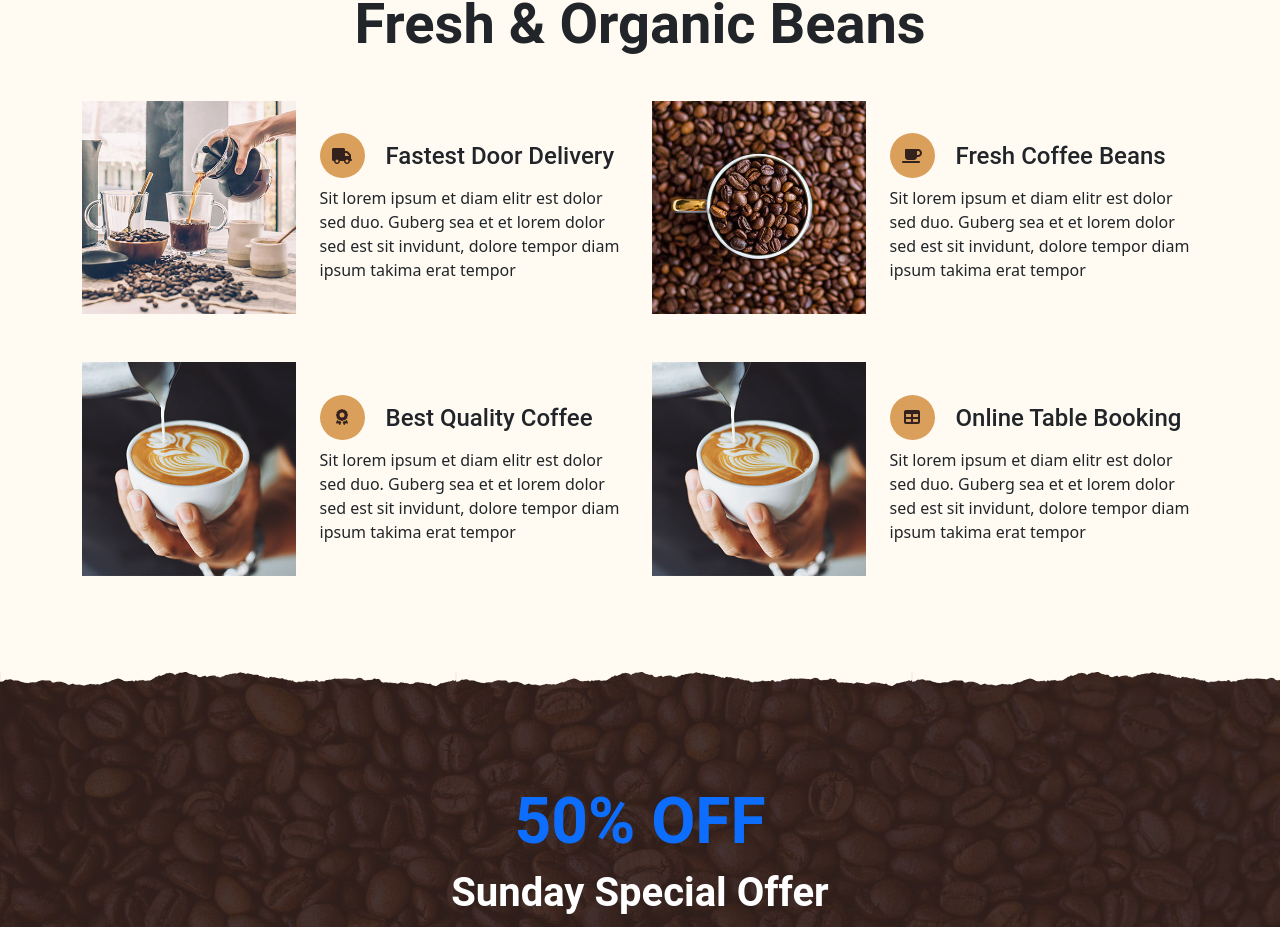
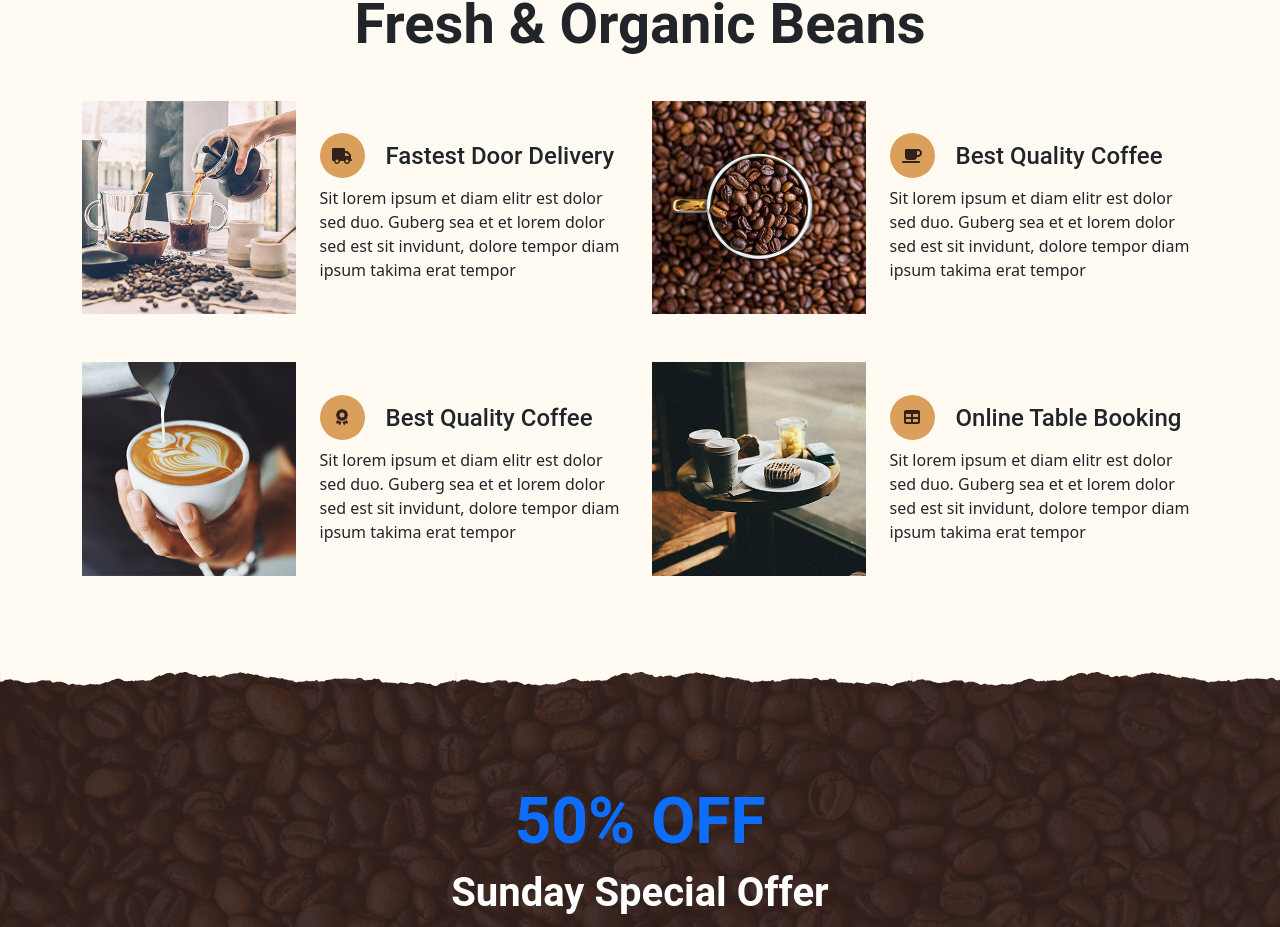
Before and after one commit to mohsen-deilami/coffee-next, a Next.js app: page / in a window 1280 px wide. Shown: the part 1787-2714 px from the top of the page. Built offline with nearby package versions, Linux system fonts and the light colour scheme; data requests are answered from the project's data file.

Commit message:
edit newslater

```diff
--- a/components/templates/index/Menu.js
+++ b/components/templates/index/Menu.js
@@ -1,7 +1,8 @@
 
     import React from 'react'
 
-    export default function Menu() {
+    export default function Menu({menu}) {
+        console.log("menu:=>", menu);
       return (
         <div className="container-fluid pt-5 " >
         <div className="container">
--- a/components/templates/index/Offer.js
+++ b/components/templates/index/Offer.js
@@ -6,7 +6,7 @@ export default function Offer() {
   const sendHandler = async (event) => {
     event.preventDefault();
     setShowAlert(false);
-    const res = await fetch("http://localhost:4000/newsLetters", {
+    const res = await fetch("http://localhost:4000/newsletters", {
       method: "post",
       headers: {
         "Content-Type": "application/json",
--- a/components/templates/index/Service.js
+++ b/components/templates/index/Service.js
@@ -1,7 +1,7 @@
 import ServiceItem from "@/Components/moduls/serviceItem/ServiceItem";
 import React from "react";
 
-export default function Service() {
+export default function Service({services}) {
   return (
     <div className="container-fluid pt-5">
       <div className="container">
@@ -15,38 +15,17 @@ export default function Service() {
           <h1 className="display-4">Fresh & Organic Beans</h1>
         </div>
         <div className="row">
+          {services?.map(service=>(
+
           <ServiceItem
-            title="Fastest Door Delivery"
-            img="img/service-1.jpg"
-            desc={
-              "Sit lorem ipsum et diam elitr est dolor sed duo. Guberg sea et et lorem dolor sed est sit invidunt, dolore tempor diam ipsum takima erat tempor"
-            }
-             icon="faTruck"
+          key={service.id}
+            title={service.title}
+            img={service.img}
+            desc={service.desc }
+             icon={service.icon}
           />
-          <ServiceItem
-            title="Fresh Coffee Beans"
-            img="img/service-2.jpg"
-            desc={
-              "Sit lorem ipsum et diam elitr est dolor sed duo. Guberg sea et et lorem dolor sed est sit invidunt, dolore tempor diam ipsum takima erat tempor"
-            }
-             icon="faCoffee"
-          />
-          <ServiceItem
-            title="Best Quality Coffee"
-            img="img/service-3.jpg"
-            desc={
-              "Sit lorem ipsum et diam elitr est dolor sed duo. Guberg sea et et lorem dolor sed est sit invidunt, dolore tempor diam ipsum takima erat tempor"
-            }
-              icon="faAward"
-          />
-          <ServiceItem
-            title="Online Table Booking"
-            img="img/service-3.jpg"
-            desc={
-              "Sit lorem ipsum et diam elitr est dolor sed duo. Guberg sea et et lorem dolor sed est sit invidunt, dolore tempor diam ipsum takima erat tempor"
-            }
-             icon="faTable"
-          />
+          ))}
+
 
         </div>
       </div>
--- a/data/db.json
+++ b/data/db.json
@@ -1,108 +1,159 @@
 {
   "menu": [
     {
-      "id": "1",
+      "id": 1,
       "title": "Black Coffee",
+      "price": 5,
       "desc": "Sit lorem ipsum et diam elitr est dolor sed duo guberg sea et et lorem dolor",
-      "price": 8,
-      "img": "/img/menu-1.jpg",
-      "off": 0
+      "score": 5,
+      "off": 0,
+      "type": "cold",
+      "img": "/img/menu-1.jpg"
     },
     {
-      "id": "2",
-      "title": "Chocolete Coffee",
+      "id": 2,
+      "title": "Hot Chocolete",
+      "price": 4,
       "desc": "Sit lorem ipsum et diam elitr est dolor sed duo guberg sea et et lorem dolor",
-      "price": 7,
-      "img": "/img/menu-2.jpg",
-      "off": 0
+      "score": 4.4,
+      "off": 0,
+      "type": "hot",
+      "img": "/img/menu-2.jpg"
+    },
+    {
+      "id": 3,
+      "title": "Ice Cream",
+      "price": 6,
+      "desc": "Sit lorem ipsum et diam elitr est dolor sed duo guberg sea et et lorem dolor",
+      "score": 4.9,
+      "off": 0,
+      "type": "cold",
+      "img": "/img/menu-3.jpg"
+    },
+    {
+      "id": 4,
+      "title": "Tea",
+      "price": 3,
+      "desc": "Sit lorem ipsum et diam elitr est dolor sed duo guberg sea et et lorem dolor",
+      "score": 5,
+      "off": 0,
+      "type": "hot",
+      "img": "/img/menu-4.jpeg"
+    },
+    {
+      "id": 5,
+      "title": "Chocolate Milk",
+      "price": 4,
+      "desc": "Sit lorem ipsum et diam elitr est dolor sed duo guberg sea et et lorem dolor",
+      "score": 4.8,
+      "off": 0,
+      "type": "hot",
+      "img": "/img/menu-5.jpeg"
+    },
+    {
+      "id": 6,
+      "title": "Banana Milk",
+      "price": 12,
+      "desc": "Sit lorem ipsum et diam elitr est dolor sed duo guberg sea et et lorem dolor",
+      "score": 4.9,
+      "off": 0,
+      "type": "cold",
+      "img": "/img/menu-6.jpeg"
     }
   ],
   "services": [
     {
-      "id": "1",
+      "id": 1,
       "title": "Fastest Door Delivery",
+      "desc": "Sit lorem ipsum et diam elitr est dolor sed duo. Guberg sea et et lorem dolor sed est sit invidunt, dolore tempor diam ipsum takima erat tempor",
       "img": "/img/service-1.jpg",
-      "desc": "Sit lorem ipsum et diam elitr est dolor sed duo. Guberg sea et et lorem dolor sed est sit invidunt, dolore tempor diam ipsum takima erat tempor",
       "icon": "faTruck"
     },
     {
-      "id": "2",
-      "title": "Fastest Door Delivery",
+      "id": 2,
+      "title": "Best Quality Coffee",
+      "desc": "Sit lorem ipsum et diam elitr est dolor sed duo. Guberg sea et et lorem dolor sed est sit invidunt, dolore tempor diam ipsum takima erat tempor",
       "img": "/img/service-2.jpg",
-      "desc": "Sit lorem ipsum et diam elitr est dolor sed duo. Guberg sea et et lorem dolor sed est sit invidunt, dolore tempor diam ipsum takima erat tempor",
       "icon": "faCoffee"
     },
     {
-      "id": "3",
+      "id": 3,
       "title": "Best Quality Coffee",
+      "desc": "Sit lorem ipsum et diam elitr est dolor sed duo. Guberg sea et et lorem dolor sed est sit invidunt, dolore tempor diam ipsum takima erat tempor",
       "img": "/img/service-3.jpg",
-      "desc": "Sit lorem ipsum et diam elitr est dolor sed duo. Guberg sea et et lorem dolor sed est sit invidunt, dolore tempor diam ipsum takima erat tempor",
       "icon": "faAward"
     },
     {
-      "id": "4",
+      "id": 4,
       "title": "Online Table Booking",
+      "desc": "Sit lorem ipsum et diam elitr est dolor sed duo. Guberg sea et et lorem dolor sed est sit invidunt, dolore tempor diam ipsum takima erat tempor",
       "img": "/img/service-4.jpg",
-      "desc": "Sit lorem ipsum et diam elitr est dolor sed duo. Guberg sea et et lorem dolor sed est sit invidunt, dolore tempor diam ipsum takima erat tempor",
       "icon": "faTable"
     }
   ],
-  "newsLetters": [
+  "newsletters": [
     {
-      "id": "1",
+      "id": 2,
       "email": "amin@gmail.com"
     },
     {
-      "id": "2",
-      "email": "qadir@gmail.com"
+      "id": 1,
+      "email": "amin@gmail.com"
     },
     {
-      "id": "0e57",
-      "email": "mohsen.deilami@gmail.com"
+      "id": "cbae",
+      "email": "mohsen.deilami6570@gmail.com"
+    }
+  ],
+  "comments": [
+    {
+      "id": 1,
+      "username": "Q_Yolme",
+      "productID": 1,
+      "body": "Wonderful coffee ❤️",
+      "profile": "/images/testimonial-1.jpg"
     },
     {
-      "id": "75f8",
-      "email": "mohsen.deilami@gmail.com"
+      "id": 2,
+      "username": "Amin Saeedi",
+      "productID": 2,
+      "body": "Perfect coffee 🙋‍♂️❤️",
+      "profile": "/img/testimonial-2.jpg"
     },
     {
-      "id": "5953",
-      "email": "manida.deilami@gmail.com"
+      "id": 3,
+      "username": "Sasan Moqaddas",
+      "productID": 1,
+      "body": "Sed ea amet kasd elitr stet, stet rebum et ipsum est duo elitr eirmod clita lorem. Dolor tempor ipsum sanct clita",
+      "profile": "/img/testimonial-3.jpg"
     },
     {
-      "id": "5150",
-      "email": "mona.omran@yahoo.com"
+      "id": 4,
+      "username": "Alireza Rezaei",
+      "productID": 2,
+      "body": "Sed ea amet kasd elitr stet, stet rebum et ipsum est duo elitr eirmod clita lorem. Dolor tempor ipsum sanct clita",
+      "profile": "/img/testimonial-4.jpg"
     },
     {
-      "id": "933d",
-      "email": "test@gmail.com"
-    },
-    {
-      "id": "b4a7",
-      "email": "ryan!@gmail.com"
-    },
-    {
-      "id": "776b",
-      "email": "tt@yahoo.com"
-    },
-    {
-      "id": "4b5f",
-      "email": "test3@yahoo.com"
+      "id": 5,
+      "username": "Mmd Mohammadi",
+      "productID": 1,
+      "body": "Sed ea amet kasd elitr stet, stet rebum et ipsum est duo elitr eirmod clita lorem. Dolor tempor ipsum sanct clita",
+      "profile": "/img/testimonial-4.jpg"
     }
   ],
-  "comment": [
+  "messages": [
     {
-      "id": "1",
-      "username": "Q_Yolme",
-      "body": "Perfect Coffee :))",
-      "productID": 1,
-      "score": 5
-    },
+      "id": 1,
+      "username": "amin",
+      "email": "amin@gmail.com",
+      "subject": "React Native Course",
+      "body": "Please teach react native course"
+    }
+  ],
+  "reserve": [
     {
-      "id": "2",
-      "username": "Amin_Saeedi",
-      "body": "Perfect Coffee :))",
-      "productID": 2,
-      "score": 4.5
+      "id": 1
     }
   ]
 }
--- a/pages/index.js
+++ b/pages/index.js
@@ -6,14 +6,14 @@ import Service from "@/Components/templates/index/Service";
 import Slider from "@/Components/templates/index/Slider";
 import Testimonial from "@/Components/templates/index/Testimonial";
 
-export default function Home({ dataServices }) {
+export default function Home({ data }) {
   return (
     <>
       <Slider />
       <About />
-      <Service services={dataServices.services} />
+      <Service services={data.services} />
       <Offer />
-      <Menu />
+      <Menu menu={data.menu}/>
       <Reservation />
       <Testimonial />
     </>
@@ -21,12 +21,17 @@ export default function Home({ dataServices }) {
 }
 
 export async function getStaticProps() {
-  const res = await fetch("http://localhost:4000/services");
-  const services = await res.json();
+  const servicesResponse = await fetch("http://localhost:4000/services");
+  const servicesData = await servicesResponse.json();
+
+  const menuResponse = await fetch("http://localhost:4000/menu");
+  const menuData = await menuResponse.json();
+
   return {
     props: {
-      dataServices: {
-        services,
+      data: {
+        services:servicesData,
+        menu:menuData
       },
     },
     revalidate: 60 * 60 * 12,
```
